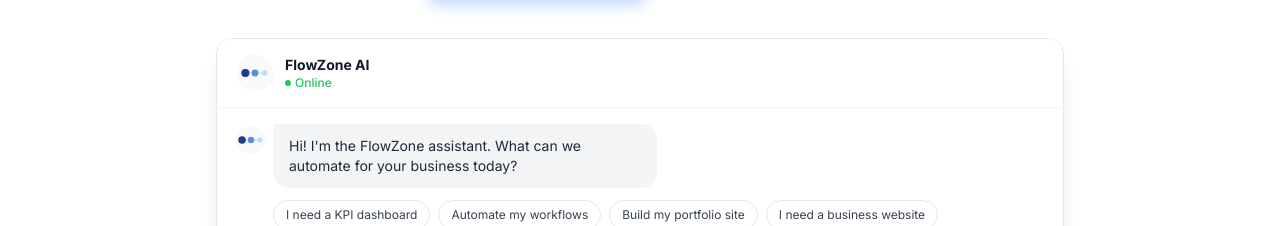
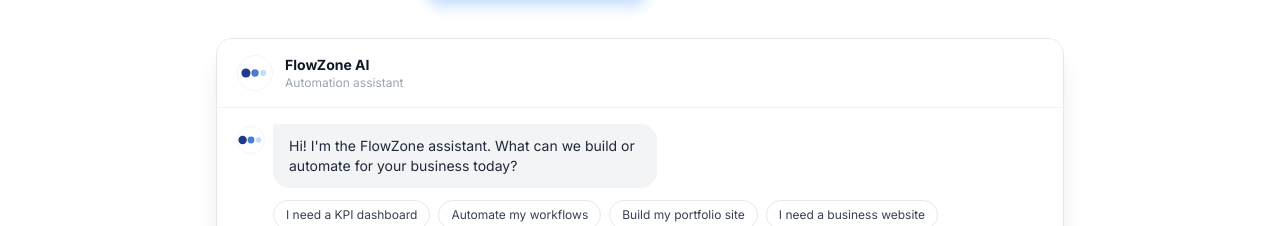
Before and after one commit to dennymypenny/flowzone-ai, a Next.js app: page / in a window 1280 px wide. Shown: the part 562-788 px from the top of the page. Built offline with nearby package versions, Linux system fonts and the light colour scheme.

Commit message:
Chat: 3-circle logo, remove Online, add redirect chips on every response

```diff
--- a/src/app/components/ChatWidget.tsx
+++ b/src/app/components/ChatWidget.tsx
@@ -1,11 +1,13 @@
 "use client";
 import { useState, useRef, useEffect } from "react";
+import Link from "next/link";
 
 type Role = "user" | "assistant";
 type ApiMsg = { role: Role; content: string };
-type DisplayMsg = { role: "user" | "bot"; text: string };
+type Chip = { label: string; href: string };
+type DisplayMsg = { role: "user" | "bot"; text: string; chips?: Chip[] };
 
-const CHIPS = [
+const INIT_CHIPS = [
   "I need a KPI dashboard",
   "Automate my workflows",
   "Build my portfolio site",
@@ -13,13 +15,43 @@
   "Something else",
 ];
 
+function getResponseChips(text: string): Chip[] {
+  const t = text.toLowerCase();
+  const chips: Chip[] = [];
+
+  if (t.includes("dashboard") || t.includes("kpi") || t.includes("report")) {
+    chips.push({ label: "See Reporting Services →", href: "/services#reporting" });
+  } else if (t.includes("lead") || t.includes("crm") || t.includes("sales")) {
+    chips.push({ label: "See Lead Automation →", href: "/services#sales" });
+  } else if (t.includes("email") || t.includes("nurture") || t.includes("sequence")) {
+    chips.push({ label: "See Email Automation →", href: "/services#email" });
+  } else if (t.includes("support") || t.includes("ticket")) {
+    chips.push({ label: "See Support Triage →", href: "/services#support" });
+  } else if (t.includes("invoice") || t.includes("payment") || t.includes("billing")) {
+    chips.push({ label: "See Payment Workflows →", href: "/services#finance" });
+  } else if (t.includes("website") || t.includes("portfolio") || t.includes("site")) {
+    chips.push({ label: "See Web Services →", href: "/services#web" });
+  } else if (t.includes("content") || t.includes("social") || t.includes("blog")) {
+    chips.push({ label: "See Content Automation →", href: "/services#marketing" });
+  } else if (t.includes("booking") || t.includes("appointment") || t.includes("schedul")) {
+    chips.push({ label: "See Booking Automation →", href: "/services#operations" });
+  } else if (t.includes("integrat") || t.includes("api") || t.includes("connect")) {
+    chips.push({ label: "See Integrations →", href: "/services#integrations" });
+  } else {
+    chips.push({ label: "View All Services →", href: "/services" });
+  }
+
+  // Always add the audit CTA
+  chips.push({ label: "Get Free AI Audit →", href: "/intake" });
+  return chips;
+}
+
 function FlowZoneLogo() {
   return (
-    <svg viewBox="0 0 90 35" xmlns="http://www.w3.org/2000/svg" className="w-7 h-[26px]">
-      <line x1="14" y1="17.5" x2="76" y2="17.5" stroke="#93c5fd" strokeWidth="2" />
-      <circle cx="14" cy="17.5" r="13" fill="#1e3a8a" />
-      <circle cx="45" cy="17.5" r="11" fill="#5b8dd9" />
-      <circle cx="76" cy="17.5" r="9" fill="#bfdbfe" />
+    <svg viewBox="0 0 68 24" xmlns="http://www.w3.org/2000/svg" className="w-7 h-6">
+      <circle cx="12" cy="12" r="11" fill="#1e3a8a" />
+      <circle cx="34" cy="12" r="9" fill="#4a7fcb" />
+      <circle cx="54" cy="12" r="7" fill="#bfdbfe" />
     </svg>
   );
 }
@@ -54,11 +86,18 @@
         body: JSON.stringify({ messages: newHistory }),
       });
       const data = await res.json();
-      const reply = data.text ?? "Sorry, something went wrong. Email us at flowzoneautomation@gmail.com.";
+      const reply = data.text ?? "We can help with that! Tell us more at /intake and we'll put together a free plan.";
       setHistory((h) => [...h, { role: "assistant", content: reply }]);
-      setDisplay((d) => [...d, { role: "bot", text: reply }]);
+      setDisplay((d) => [...d, { role: "bot", text: reply, chips: getResponseChips(reply) }]);
     } catch {
-      setDisplay((d) => [...d, { role: "bot", text: "Connection error. Email us at flowzoneautomation@gmail.com." }]);
+      setDisplay((d) => [
+        ...d,
+        {
+          role: "bot",
+          text: "Connection issue — but we can still help! Send us your project details.",
+          chips: [{ label: "Start Here →", href: "/intake" }],
+        },
+      ]);
     } finally {
       setLoading(false);
     }
@@ -71,15 +110,12 @@
     >
       {/* Header */}
       <div className="flex items-center gap-3 px-5 py-4 border-b border-gray-100 bg-white">
-        <div className="w-9 h-9 rounded-full bg-gray-50 border border-gray-100 flex items-center justify-center shrink-0">
+        <div className="w-9 h-9 rounded-full bg-white border border-gray-100 flex items-center justify-center shrink-0">
           <FlowZoneLogo />
         </div>
         <div>
           <p className="text-sm font-bold text-gray-900">FlowZone AI</p>
-          <p className="text-xs text-green-500 font-medium flex items-center gap-1">
-            <span className="w-1.5 h-1.5 rounded-full bg-green-500 inline-block" />
-            Online
-          </p>
+          <p className="text-xs text-gray-400">Automation assistant</p>
         </div>
       </div>
 
@@ -88,17 +124,17 @@
         {isEmpty && (
           <div className="flex flex-col items-start gap-3">
             <div className="flex items-start gap-2">
-              <div className="w-7 h-7 rounded-full bg-gray-50 border border-gray-100 flex items-center justify-center shrink-0 mt-0.5">
+              <div className="w-7 h-7 rounded-full bg-white border border-gray-100 flex items-center justify-center shrink-0 mt-0.5">
                 <FlowZoneLogo />
               </div>
               <div className="bg-gray-100 rounded-2xl rounded-tl-sm px-4 py-3 max-w-sm">
                 <p className="text-sm text-gray-800">
-                  Hi! I&apos;m the FlowZone assistant. What can we automate for your business today?
+                  Hi! I&apos;m the FlowZone assistant. What can we build or automate for your business today?
                 </p>
               </div>
             </div>
             <div className="flex flex-wrap gap-2 ml-9">
-              {CHIPS.map((chip) => (
+              {INIT_CHIPS.map((chip) => (
                 <button
                   key={chip}
                   onClick={() => send(chip)}
@@ -112,9 +148,10 @@
         )}
 
         {display.map((msg, i) => (
-          <div key={i} className={`flex items-start gap-2 ${msg.role === "user" ? "flex-row-reverse" : ""}`}>
+          <div key={i} className={`flex flex-col ${msg.role === "user" ? "items-end" : "items-start"} gap-1.5`}>
+            <div className={`flex items-start gap-2 ${msg.role === "user" ? "flex-row-reverse" : ""}`}>
               {msg.role === "bot" && (
-              <div className="w-7 h-7 rounded-full bg-gray-50 border border-gray-100 flex items-center justify-center shrink-0 mt-0.5">
+                <div className="w-7 h-7 rounded-full bg-white border border-gray-100 flex items-center justify-center shrink-0 mt-0.5">
                   <FlowZoneLogo />
                 </div>
               )}
@@ -128,11 +165,25 @@
                 {msg.text}
               </div>
             </div>
+            {msg.chips && msg.chips.length > 0 && (
+              <div className="flex flex-wrap gap-2 ml-9">
+                {msg.chips.map((chip) => (
+                  <Link
+                    key={chip.href}
+                    href={chip.href}
+                    className="text-xs bg-indigo-50 border border-indigo-200 text-indigo-700 font-semibold px-3 py-1.5 rounded-full hover:bg-indigo-100 transition-colors"
+                  >
+                    {chip.label}
+                  </Link>
+                ))}
+              </div>
+            )}
+          </div>
         ))}
 
         {loading && (
           <div className="flex items-start gap-2">
-            <div className="w-7 h-7 rounded-full bg-gray-50 border border-gray-100 flex items-center justify-center shrink-0 mt-0.5">
+            <div className="w-7 h-7 rounded-full bg-white border border-gray-100 flex items-center justify-center shrink-0 mt-0.5">
               <FlowZoneLogo />
             </div>
             <div className="bg-gray-100 rounded-2xl rounded-tl-sm px-4 py-3 flex items-center gap-1">
```
Lines whose indentation alone changed are shown as unchanged.
